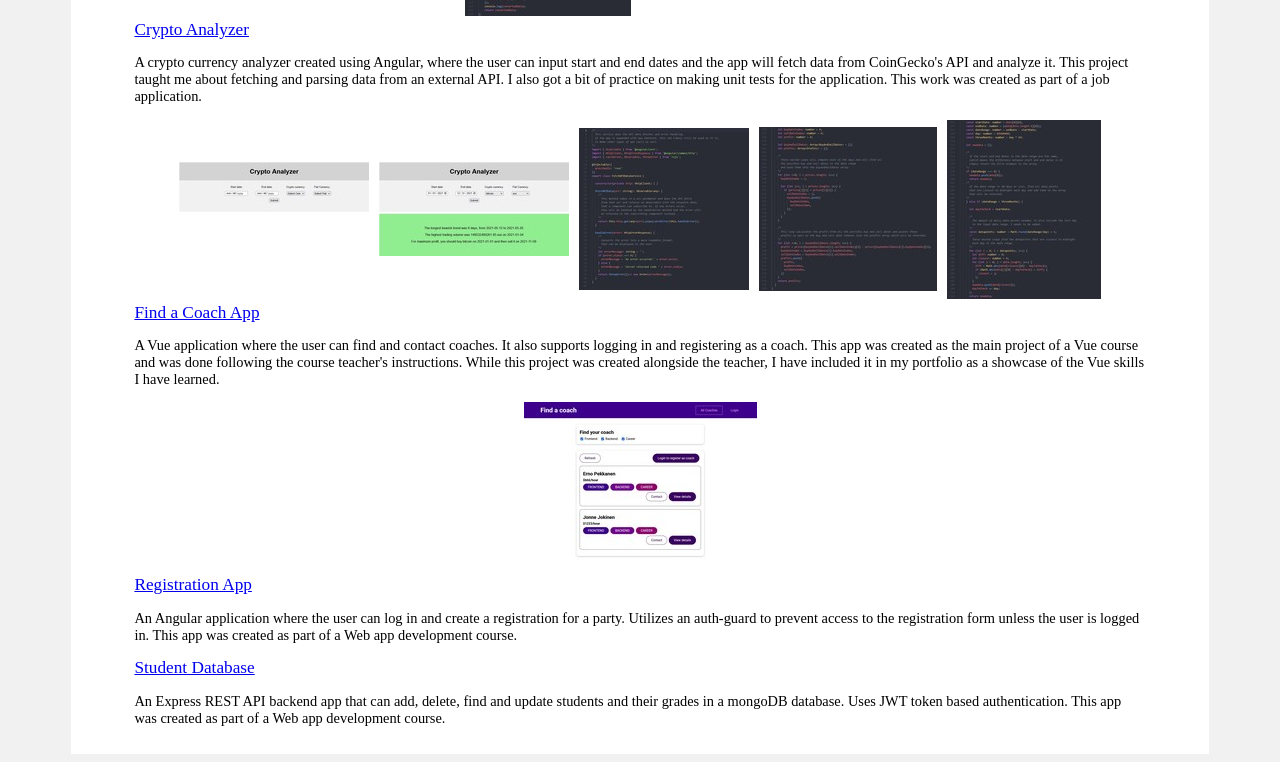
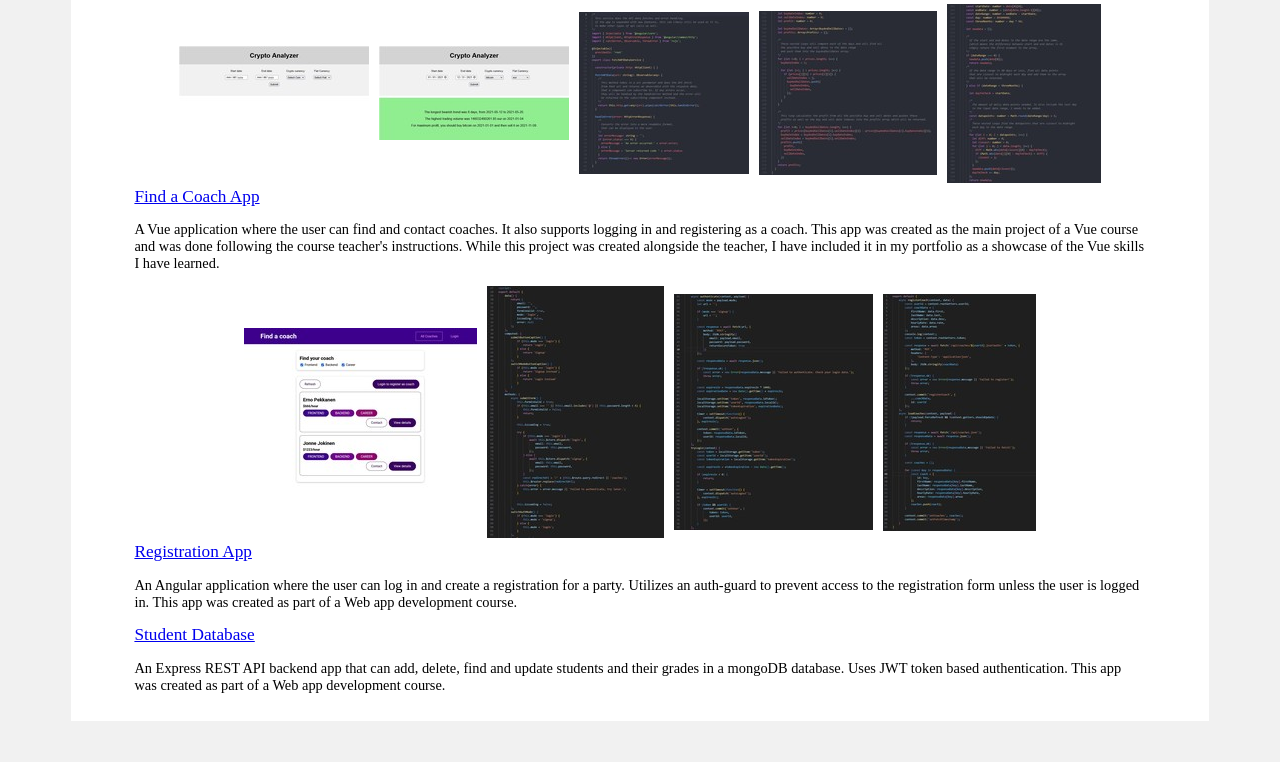
Before and after one commit to JuAlHalon/portfolio, a plain HTML site: page web.html in a window 1280 px wide. Shown: the part 1073-1835 px from the top of the page. After the commit the page ends 1802 px from the top, so only its background shows below. Drawn offline with Linux system fonts and the light colour scheme.

Commit message:
add screenshots

```diff
--- a/web.html
+++ b/web.html
@@ -59,6 +59,9 @@
                 </p>
                 <div class="screens">
                     <a href="img/vuecoach1.jpg" data-lightbox="screens" data-title="vuecoach screenshot 1" class="thumbnail"><img src="img/vuecoach1thumb.jpg" alt="vuecoach_screenshot1"></a>
+                    <a href="img/vuecoach2.jpg" data-lightbox="screens" data-title="vuecoach screenshot 2" class="thumbnail"><img src="img/vuecoach2thumb.jpg" alt="vuecoach_screenshot2"></a>
+                    <a href="img/vuecoach3.jpg" data-lightbox="screens" data-title="vuecoach screenshot 3" class="thumbnail"><img src="img/vuecoach3thumb.jpg" alt="vuecoach_screenshot3"></a>
+                    <a href="img/vuecoach4.jpg" data-lightbox="screens" data-title="vuecoach screenshot 4" class="thumbnail"><img src="img/vuecoach4thumb.jpg" alt="vuecoach_screenshot4"></a>
                 </div>
                 <a href="https://github.com/JuAlHalon/ang-ilmosovellus"target="_blank" rel="noopener noreferrer" class="projectLink">Registration App</a>
                 <p>An Angular application where the user can log in and create a registration for a party.
```
Also changed, not shown: img/roomreservation1thumb.JPG, img/roomreservation2thumb.JPG, img/vuecoach2.JPG (added), img/vuecoach2thumb.JPG (added), img/vuecoach3.JPG (added), img/vuecoach3thumb.JPG (added), img/vuecoach4.JPG (added), img/vuecoach4thumb.JPG (added).
